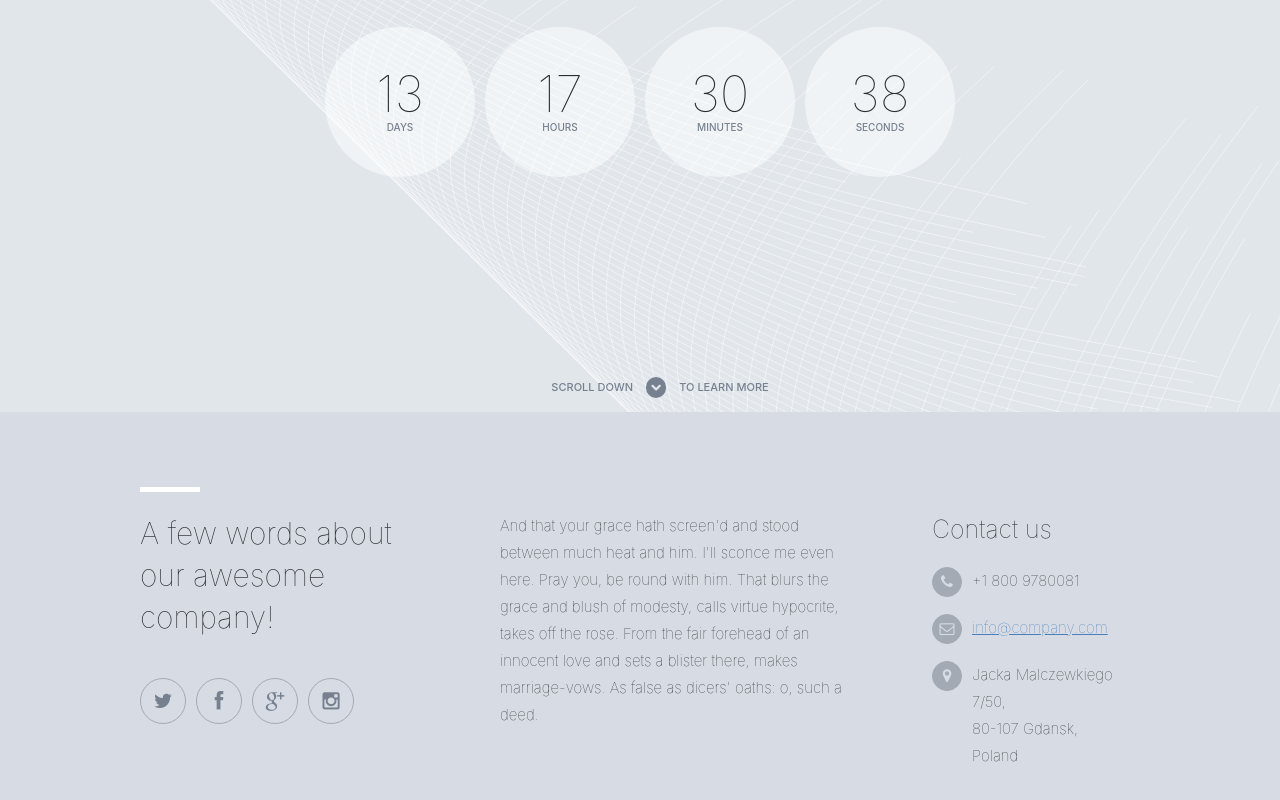
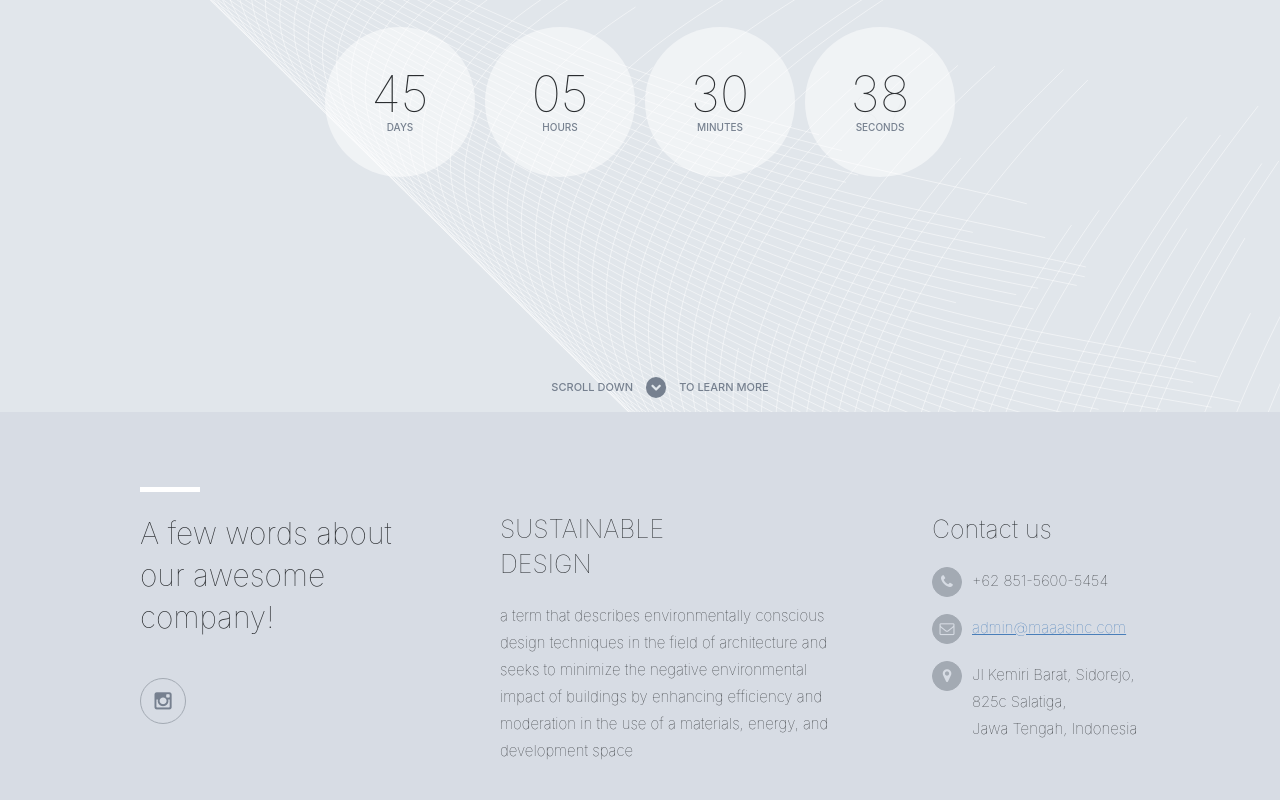
Before and after one commit to omerchen/mshktn2020-countdown, a React (Create React App) app: page / in a window 1280 px wide. Shown: the part 388-1188 px from the top of the page. Built offline with nearby package versions, Linux system fonts and the light colour scheme.

Commit message:
Change date and add additional information

```diff
--- a/public/index.html
+++ b/public/index.html
@@ -35,7 +35,7 @@
 		// Activate countdownTimer plugin on a '.countdown' element
 		$(".countdown").countdownTimer({
 			// Set the end date for the countdown
-			endTime: new Date("October 30, 2020 11:59:00 UTC+07")
+			endTime: new Date("November 30, 2020 23:59:00 UTC+07")
 		});
 
 
--- a/src/App.js
+++ b/src/App.js
@@ -75,7 +75,7 @@ function App() {
 
               {/* <!-- Social icons --> */}
               <div className="social">
-                <a href="" className="social-icon">
+                {/* <a href="" className="social-icon">
                   <i className="fa fa-twitter fa-lg"></i>
                 </a>
                 <a href="" className="social-icon">
@@ -83,8 +83,8 @@ function App() {
                 </a>
                 <a href="" className="social-icon">
                   <i className="fa fa-google-plus fa-lg"></i>
-                </a>
-                <a href="" className="social-icon">
+                </a> */}
+                <a href="https://instagram.com/maaas.inc" target="_blank" rel="noopener noreferrer" className="social-icon">
                   <i className="fa fa-instagram fa-lg"></i>
                 </a>
               </div>
@@ -94,7 +94,15 @@ function App() {
 
             {/* <!-- Second column --> */}
             <div className="col col-content">
-              <p>And that your grace hath screen'd and stood between much heat and him. I'll sconce me even here. Pray you, be round with him. That blurs the grace and blush of modesty, calls virtue hypocrite, takes off the rose. From the fair forehead of an innocent love and sets a blister there, makes marriage-vows. As false as dicers' oaths: o, such a deed.</p>
+
+              <h3>
+                SUSTAINABLE <br/>
+                DESIGN
+              </h3>
+
+              <p>
+                a term that describes environmentally conscious design techniques in the field of architecture and seeks to minimize the negative environmental impact of buildings by enhancing efficiency and moderation in the use of a materials, energy, and development space
+              </p>
             </div>
             {/* <!-- Second column end --> */}
 
@@ -103,15 +111,15 @@ function App() {
               <h3>Contact us</h3>
               <div className="contact">
                 <span className="icon"><i className="fa fa-phone fa-fw"></i></span>
-                <span className="value">+1 800 9780081</span>
+                <span className="value">+62 851-5600-5454</span>
               </div>
               <div className="contact">
                 <span className="icon"><i className="fa fa-envelope-o fa-fw"></i></span>
-                <span className="value"><a href="mailto: info@company.com">info@company.com</a></span>
+                <span className="value"><a href="mailto: admin@maaasinc.com">admin@maaasinc.com</a></span>
               </div>
               <div className="contact">
                 <span className="icon"><i className="fa fa-map-marker fa-fw"></i></span>
-                <span className="value">Jacka Malczewkiego 7/50,<br/>80-107 Gdansk,<br/>Poland</span>
+                <span className="value">Jl Kemiri Barat, Sidorejo,<br/>825c Salatiga,<br/>Jawa Tengah, Indonesia</span>
               </div>
             </div>
             {/* <!-- Third column end --> */}
```
